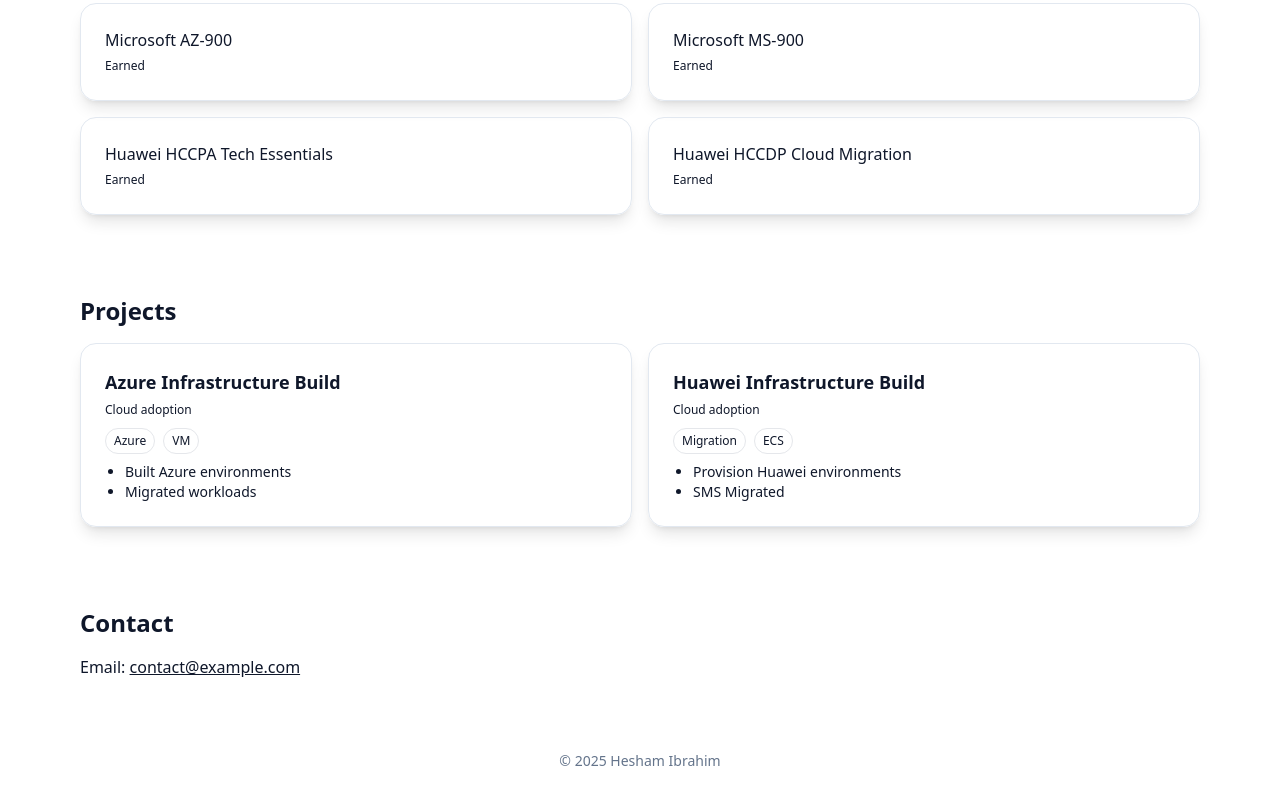
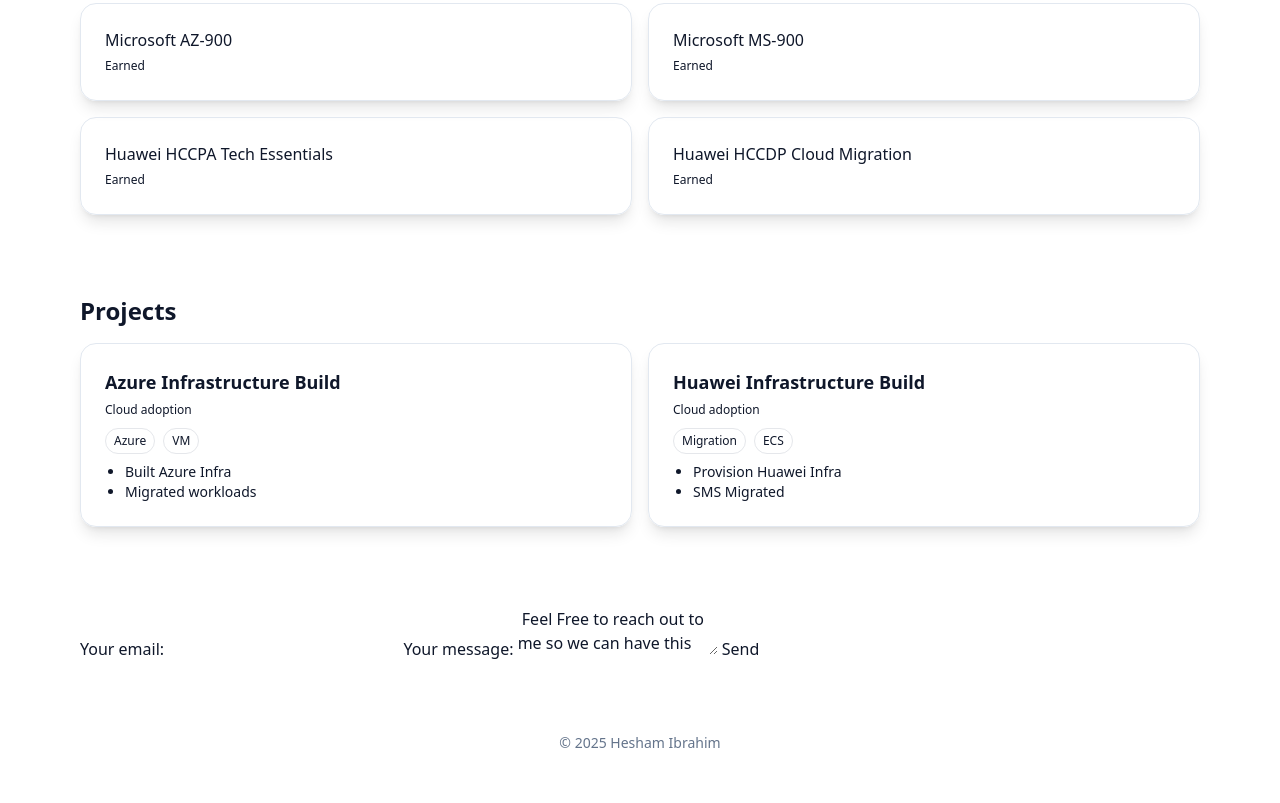
Before and after one commit to heshamibrahim25/Portfolio, a plain HTML site: page index.html in a window 1280 px wide. Shown: the part 732-1535 px from the top of the page. Drawn offline with nearby package versions, Linux system fonts and the light colour scheme.

Commit message:
Update index.html
v0.3
with formspree

```diff
--- a/index.html
+++ b/index.html
@@ -76,8 +76,21 @@
 
 <!-- Contact -->
 <section id="contact" class="max-w-6xl mx-auto px-4 py-10">
-  <h2 class="text-2xl font-semibold mb-4">Contact</h2>
-  <p>Email: <a href="mailto:contact@example.com" class="underline">contact@example.com</a></p>
+<form
+  action="https://formspree.io/f/mdklynby"
+  method="POST"
+>
+  <label>
+    Your email:
+    <input type="email" name="email">
+  </label>
+  <label>
+    Your message:
+    <textarea name="message"> Feel Free to reach out to me so we can have this success brought to light</textarea>
+  </label>
+  <!-- your other form fields go here -->
+  <button type="submit">Send</button>
+</form>
 </section>
 
 <footer class="py-8 text-center text-sm text-slate-500">
@@ -106,13 +119,13 @@ const data = {
       title: "Azure Infrastructure Build",
       period: "Cloud adoption",
       stack: ["Azure", "VM"],
-      impact: ["Built Azure environments", "Migrated workloads"]
+      impact: ["Built Azure Infra", "Migrated workloads"]
     },
       {
       title: "Huawei Infrastructure Build",
       period: "Cloud adoption",
       stack: ["Migration", "ECS"],
-      impact: ["Provision Huawei environments", "SMS Migrated"]
+      impact: ["Provision Huawei Infra", "SMS Migrated"]
     }
   ]
 };
```
